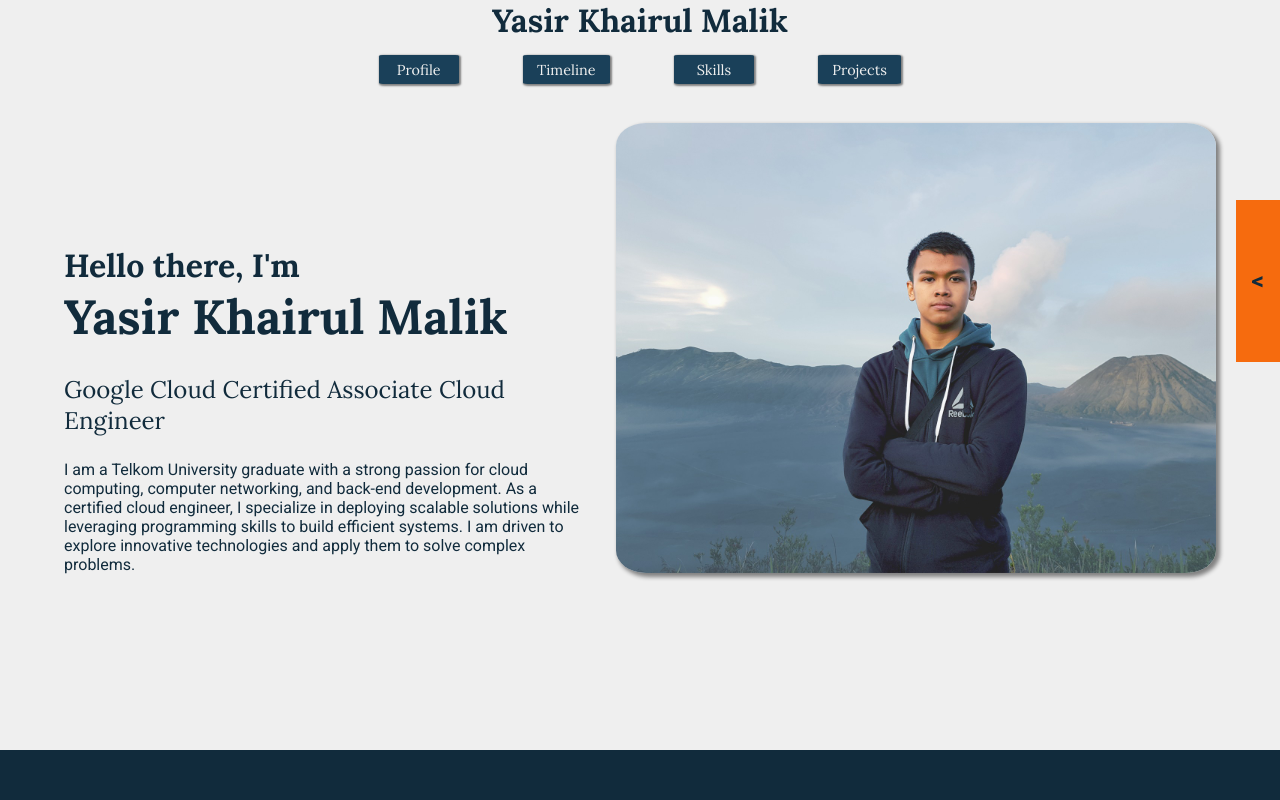
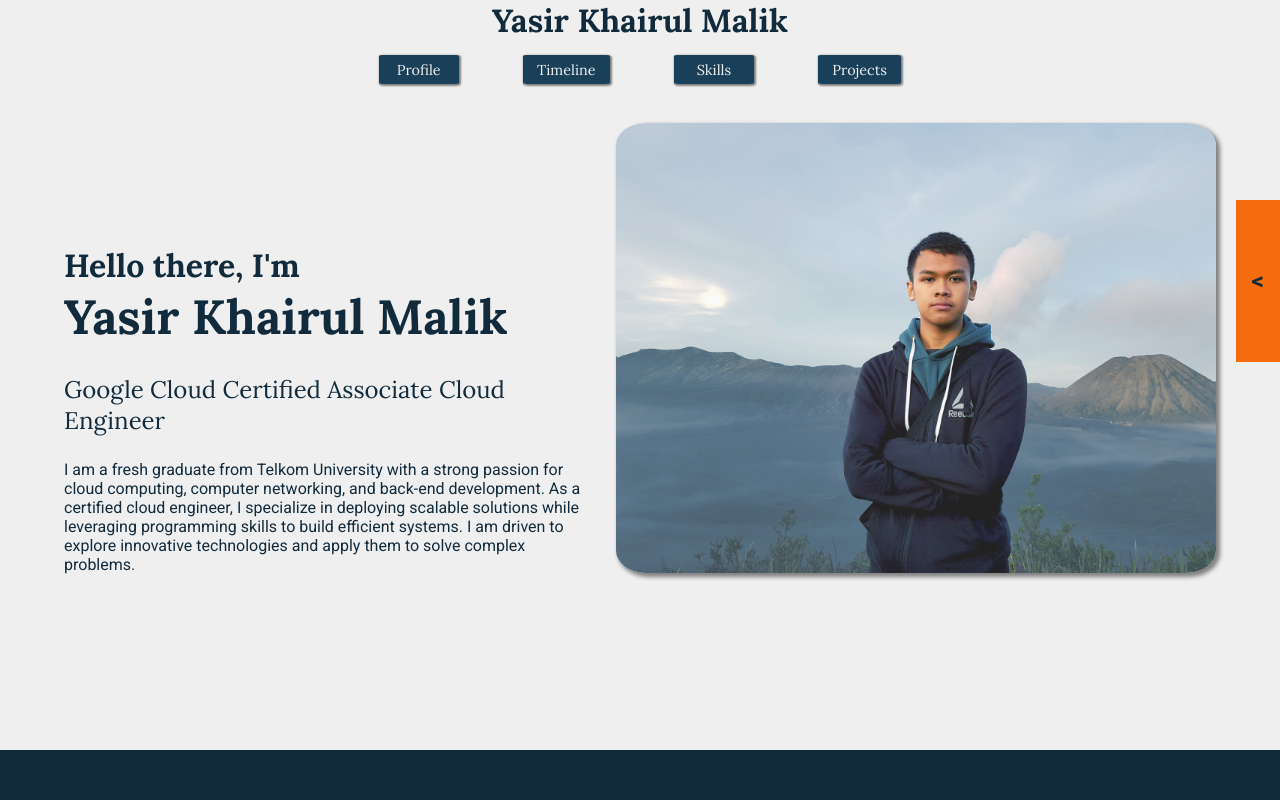
Before and after one commit to yasirkm/profile-yasir, a plain HTML site: page index.html in a window 1280 px wide. Shown: the top 800 px of the page. Drawn offline with Linux system fonts and the light colour scheme.

Commit message:
updated content

```diff
--- a/index.html
+++ b/index.html
@@ -25,7 +25,7 @@
                     <h1>Hello there, I'm <span class="name--bold">Yasir Khairul Malik</span></h1>
                     <p class="profile__desc__summary">Google Cloud Certified Associate Cloud Engineer</p>
                     <p class="profile__desc__details">
-                        I am a Telkom University graduate with a strong passion for cloud computing, computer networking, and back-end development. As a certified cloud engineer, I specialize in deploying scalable solutions while leveraging programming skills to build efficient systems. I am driven to explore innovative technologies and apply them to solve complex problems.
+                        I am a fresh graduate from Telkom University with a strong passion for cloud computing, computer networking, and back-end development. As a certified cloud engineer, I specialize in deploying scalable solutions while leveraging programming skills to build efficient systems. I am driven to explore innovative technologies and apply them to solve complex problems.
                     </p>
                 </div>
             </article>
@@ -112,6 +112,7 @@
                                     <li>Dart</li>
                                     <li>C++</li>
                                     <li>JavaScript</li>
+                                    <li>SQL</li>
                                 </ul>
                             </details>
                         </li>
```
